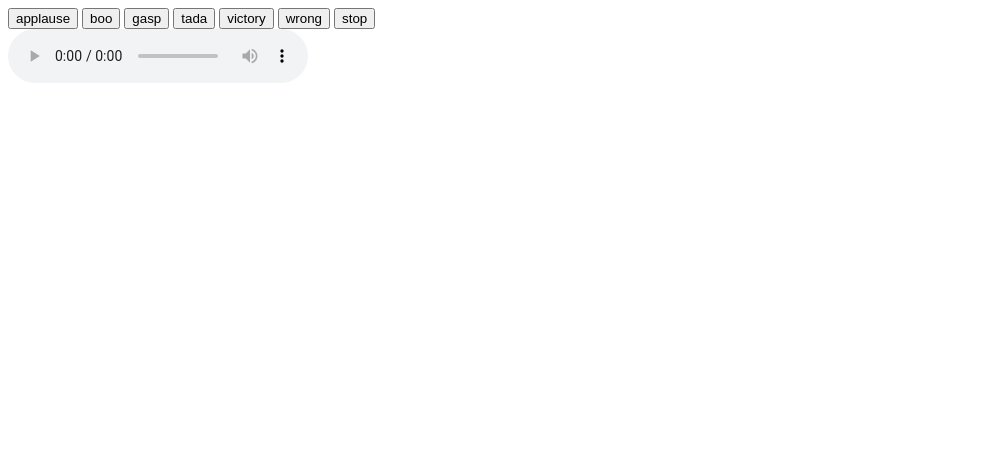
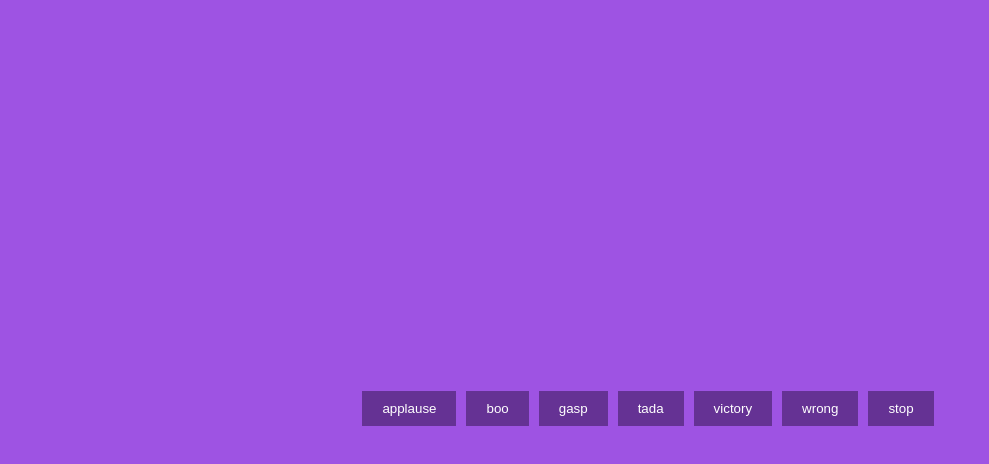
Before and after one commit to acciojob/Soundbar-AmithAKulk, a website: page main.html in a window 1280 px wide. Shown: the whole page, without its empty margins (0-989 px from the left). Drawn offline with Linux system fonts and the light colour scheme.

Commit message:
created a submission

```diff
--- a/main.html
+++ b/main.html
@@ -7,18 +7,17 @@
 </head>
 
 <body>
-
-	<section id="buttons" class="buttons-container">
-		<button class="btn" onclick="playAudio('applause.mp3')">applause</button>
-		<button class="btn" onclick="playAudio('boo.mp3')">boo</button>
-		<button class="btn" onclick="playAudio('gasp.mp3')">gasp</button>
-		<button class="btn" onclick="playAudio('tada.mp3')">tada</button>
-		<button class="btn" onclick="playAudio('victory.mp3')">victory</button>
-		<button class="btn" onclick="playAudio('wrong.mp3')">wrong</button>
-		<button class="btn stop" onclick="stopAudio()">stop</button>
-	</section>
-	<audio id="audioPlayer" controls></audio>
 	<!-- the entire body must be written by student -->
+	<div class="btns">
+		<audio id="audio"></audio>
+		<button onclick="play('sounds/applause.mp3')" class="btn">applause</button>
+	    <button onclick="play('sounds/boo.mp3')" class="btn">boo</button>
+	    <button onclick="play('sounds/gasp.mp3')" class="btn">gasp</button>
+	    <button onclick="play('sounds/tada.mp3')" class="btn">tada</button>
+	    <button onclick="play('sounds/victory.mp3')" class="btn">victory</button>
+	    <button onclick="play('sounds/wrong.mp3')" class="btn">wrong</button>
+	    <button onclick="stop()" class="stop btn">stop</button>
+    </div>
     <script type="text/javascript" src="./script.js">
 </script>
 
--- a/script.js
+++ b/script.js
@@ -1,31 +1,11 @@
 //your JS code here. If required.
-let audioPlayer = document.getElementById('audioPlayer');
-let currentAudio = null;
+const audio = document.getElementById("audio");
 
-function playAudio(soundFileName) {
-    if (currentAudio) {
-        currentAudio.pause();
-        currentAudio.currentTime = 0;
-    }
-    audioPlayer.src = `sounds/${soundFileName}`;;
-    audioPlayer.play();
-    currentAudio = audioPlayer;
-
+function play(src){
+	audio.src=src;
+	audio.play();
 }
 
-function stopAudio() {
-    if (currentAudio) {
-        currentAudio.pause();
-        currentAudio.currentTime = 0;
-    }
+function stop(){
+	audio.pause();
 }
-	function playSound(sound) {
-		const audio = new Audio('sounds/${sound}');
-		audio.play();
-	}
-
-	function stopSounds() {
-		const allAudio = document.querySelectorAll('audio');
-		allAudio.forEach(audio => audio.pause());
-	}
-});
--- a/styles.css
+++ b/styles.css
@@ -1 +1,21 @@
 /*  your css code here. If applicable */
+.btn{
+    background-color: rgb(101, 50, 148);
+    border: none;
+    padding: 10px;
+    color: white;
+    padding-left: 20px;
+    padding-right: 20px;
+}
+body{
+    background-color: rgb(158, 83, 227);
+}
+.btns{
+    position: absolute;
+    height: 100%;
+    width: 100%;
+    display: flex;
+    justify-content: center;
+    align-items: center;
+    gap: 10px;
+}
```
